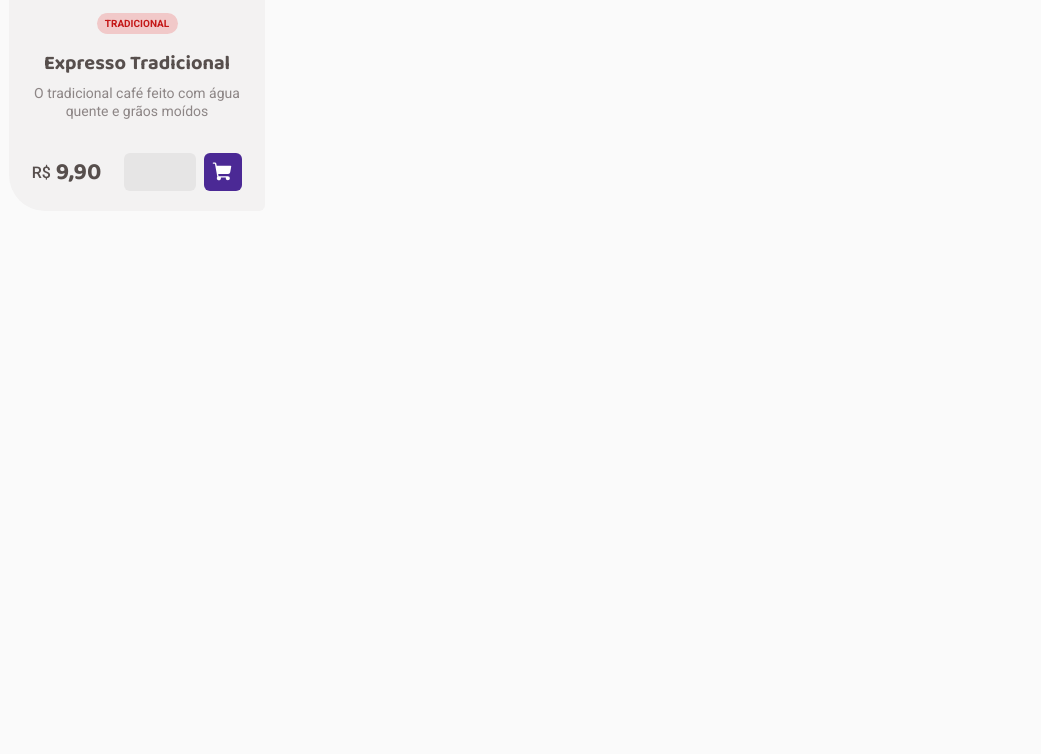
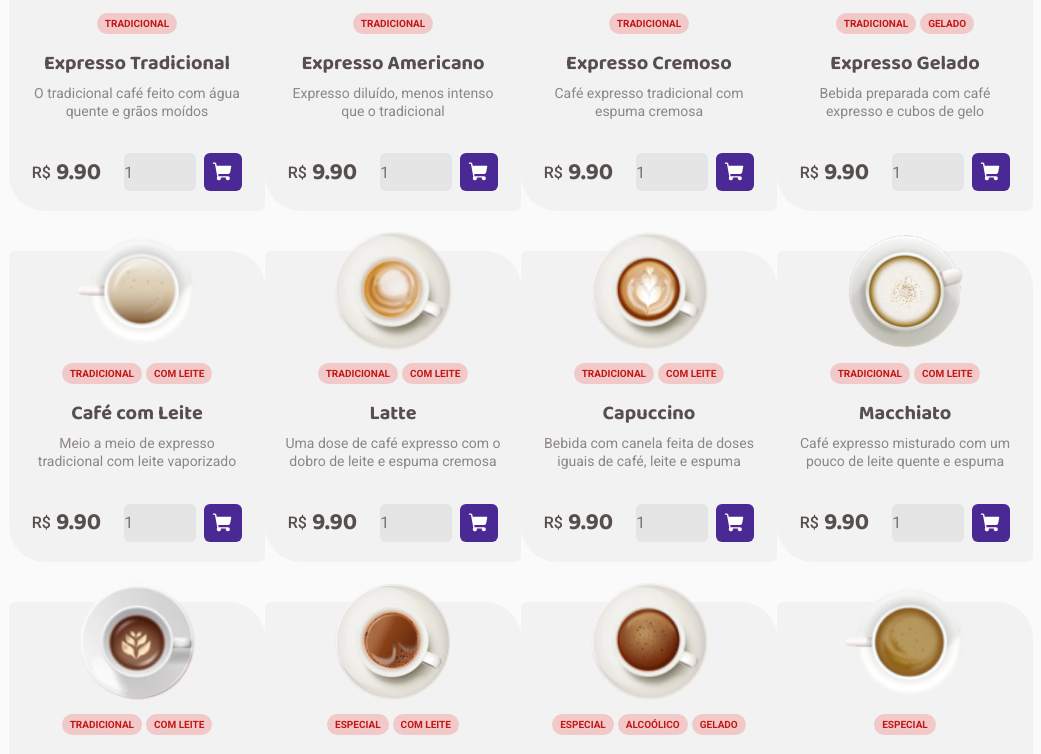
Before and after one commit to CarlosSFr/coffeeshop-ts, a React (Vite) app: page / in a window 1280 px wide. Shown: the part 936-1690 px from the top of the page, without its empty margins (151-1192 px from the left). Before the commit the page ends 1307 px from the top, so only its background shows below. Built offline with nearby package versions, Linux system fonts and the light colour scheme.

Commit message:
Home page finished

```diff
--- a/data.json
+++ b/data.json
@@ -4,113 +4,113 @@
         "id": "0",
         "title": "Expresso Tradicional",
         "description": "O tradicional café feito com água quente e grãos moídos",
-        "tags": ["tradicional"],
+        "tag": ["TRADICIONAL"],
         "price": 9.90,
-        "image": "/images/coffees/expresso.png"
+        "image": "src/assets/Type=Tradicional.png"
       },
       {
         "id": "1",
         "title": "Expresso Americano",
         "description": "Expresso diluído, menos intenso que o tradicional",
-        "tags": ["tradicional"],
+        "tag": ["TRADICIONAL"],
         "price": 9.90,
-        "image": "/images/coffees/americano.png"
+        "image": "src/assets/Type=Americano.png"
       },
       {
         "id": "2",
         "title": "Expresso Cremoso",
         "description": "Café expresso tradicional com espuma cremosa",
-        "tags": ["tradicional"],
+        "tag": ["TRADICIONAL"],
         "price": 9.90,
-        "image": "/images/coffees/expresso-cremoso.png"
+        "image": "src/assets/Type=Expresso Cremoso.png"
       },
       {
         "id": "3",
         "title": "Expresso Gelado",
         "description": "Bebida preparada com café expresso e cubos de gelo",
-        "tags": ["tradicional", "gelado"],
+        "tag": ["TRADICIONAL", "GELADO"],
         "price": 9.90,
-        "image": "/images/coffees/cafe-gelado.png"
+        "image": "src/assets/Type=Café Gelado.png"
       },
       {
         "id": "4",
         "title": "Café com Leite",
         "description": "Meio a meio de expresso tradicional com leite vaporizado",
-        "tags": ["tradicional", "com leite"],
+        "tag": ["TRADICIONAL", "COM LEITE"],
         "price": 9.90,
-        "image": "/images/coffees/cafe-com-leite.png"
+        "image": "src/assets/Type=Café com Leite.png"
       },
       {
         "id": "5",
         "title": "Latte",
         "description": "Uma dose de café expresso com o dobro de leite e espuma cremosa",
-        "tags": ["tradicional", "com leite"],
+        "tag": ["TRADICIONAL", "COM LEITE"],
         "price": 9.90,
-        "image": "/images/coffees/latte.png"
+        "image": "src/assets/Type=Latte.png"
       },
       {
         "id": "6",
         "title": "Capuccino",
         "description": "Bebida com canela feita de doses iguais de café, leite e espuma",
-        "tags": ["tradicional", "com leite"],
+        "tag": ["TRADICIONAL", "COM LEITE"],
         "price": 9.90,
-        "image": "/images/coffees/capuccino.png"
+        "image": "src/assets/Type=Capuccino.png"
       },
       {
         "id": "7",
         "title": "Macchiato",
         "description": "Café expresso misturado com um pouco de leite quente e espuma",
-        "tags": ["tradicional", "com leite"],
+        "tag": ["TRADICIONAL", "COM LEITE"],
         "price": 9.90,
-        "image": "/images/coffees/macchiato.png"
+        "image": "src/assets/Type=Macchiato.png"
       },
       {
         "id": "8",
         "title": "Mocaccino",
         "description": "Café expresso misturado com um pouco de leite quente e espuma",
-        "tags": ["tradicional", "com leite"],
+        "tag": ["TRADICIONAL", "COM LEITE"],
         "price": 9.90,
-        "image": "/images/coffees/mocaccino.png"
+        "image": "src/assets/Type=Mochaccino.png"
       },
       {
         "id": "9",
         "title": "Chocolate Quente",
         "description": "Bebida feita com chocolate dissolvido no leite quente e café",
-        "tags": ["especial", "com leite"],
+        "tag": ["ESPECIAL", "COM LEITE"],
         "price": 9.90,
-        "image": "/images/coffees/chocolate-quente.png"
+        "image": "src/assets/Type=Chocolate Quente.png"
       },
       {
         "id": "10",
         "title": "Cubano",
         "description": "Drink gelado de café expresso com rum, creme de leite e hortelã",
-        "tags": ["especial", "alcoólico", "gelado"],
+        "tag": ["ESPECIAL", "ALCOÓLICO", "GELADO"],
         "price": 9.90,
-        "image": "/images/coffees/cubano.png"
+        "image": "src/assets/Type=Cubano.png"
       },
       {
         "id": "11",
         "title": "Havaiano",
         "description": "Bebida adocicada preparada com café e leite de coco",
-        "tags": ["especial"],
+        "tag": ["ESPECIAL"],
         "price": 9.90,
-        "image": "/images/coffees/havaiano.png"
+        "image": "src/assets/Type=Havaiano.png"
       },
       {
         "id": "12",
         "title": "Árabe",
         "description": "Bebida preparada com grãos de café árabe e especiarias",
-        "tags": ["especial"],
+        "tag": ["ESPECIAL"],
         "price": 9.90,
-        "image": "/images/coffees/arabe.png"
+        "image": "src/assets/Type=Árabe.png"
       },
       {
         "id": "13",
         "title": "Irlandês",
         "description": "Bebida a base de café, uísque irlandês, açúcar e chantilly",
-        "tags": ["especial", "alcoólico"],
+        "tag": ["ESPECIAL", "ALCOÓLICO"],
         "price": 9.90,
-        "image": "/images/coffees/irlandes.png"
+        "image": "src/assets/Type=Irlandês.png"
       }
     ]
   }
--- /dev/null
+++ b/src/pages/Home/components/Menu/components/Cards/index.tsx
@@ -0,0 +1,39 @@
+import { CoffeeText, CartItems, ProductDiv, TagCoffee, TittleCoffee, PriceTag, QtyInput, CartButton } from "./styles";
+// import Tradicional from "../../../../../assets/Type=Tradicional.png"
+import { ShoppingCart } from "phosphor-react"
+
+interface CoffeeProps {
+    coffee: {
+        id: string,
+        tag: string[],
+        title: string,
+        price: number,
+        image: string,
+        description: string,
+    }
+}
+
+export function ProductContainer( {coffee}: CoffeeProps ){
+    return (
+        <>
+            <ProductDiv>
+                <img src={coffee.image} alt="" />
+                <TagCoffee>
+                    {coffee.tag.map((tags) => (
+                        <span key={tags}>{tags}</span>
+                ))}
+                </TagCoffee>
+                <TittleCoffee>{coffee.title}</TittleCoffee>
+                <CoffeeText>{coffee.description}</CoffeeText>
+
+                <CartItems>
+                    <PriceTag>R$<p>{coffee.price.toFixed(2)}</p></PriceTag>
+                    <QtyInput type="number" placeholder="1" />
+
+                    <CartButton><ShoppingCart size={22} weight="fill" color="white" /></CartButton>
+                </CartItems>
+
+            </ProductDiv>
+        </>
+    )
+}
--- a/src/pages/Home/components/Menu/components/styles.ts
+++ b/src/pages/Home/components/Menu/components/Cards/styles.ts
@@ -12,19 +12,25 @@ export const ProductDiv = styled.div`
 
      img{
          margin-top: -20px;
-         max-width: 120px;
-         max-height: 120px;
+         width: 120px;
+         height: 120px;
          align-self: center;
      }
 
 `
-export const TagCoffee = styled.span`
+export const TagCoffee = styled.div`
         display: flex;
         align-items: center;
         justify-content: center;
+        gap: 4px;
+
+        span{
+            display: flex;
+            align-items: center;
+            padding: 4px 8px 4px 8px;
+            justify-content: center;
             background-color: ${props => props.theme["red-300"]};
             height: 1.3125rem;
-        width: 5.0625rem;
             border-radius: 100px;
             color: ${props => props.theme["red-700"]};
             font-size: 0.625rem;
@@ -32,6 +38,8 @@ export const TagCoffee = styled.span`
             font-weight: bold;
             font-family: "Roboto", sans-serif;
             margin: 12px 0 16px 0;
+        }
+
 `
 
 export const TittleCoffee = styled.p`
--- a/src/pages/Home/components/Menu/components/index.tsx
+++ /dev/null
@@ -1,25 +0,0 @@
-import { CoffeeText, CartItems, ProductDiv, TagCoffee, TittleCoffee, PriceTag, QtyInput, CartButton } from "./styles";
-import Tradicional from "../../../../../assets/Type=Tradicional.png"
-import { ShoppingCart } from "phosphor-react"
-
-
-export function ProductContainer(){
-    return (
-        <>
-            <ProductDiv>
-                <img src={Tradicional} alt="" />
-                <TagCoffee>TRADICIONAL</TagCoffee>
-                <TittleCoffee>Expresso Tradicional</TittleCoffee>
-                <CoffeeText>O tradicional café feito com água quente e grãos moídos</CoffeeText>
-
-                <CartItems>
-                    <PriceTag>R$<p>9,90</p></PriceTag>
-                    <QtyInput type="number" />
-
-                    <CartButton><ShoppingCart size={22} weight="fill" color="white" /></CartButton>
-                </CartItems>
-
-            </ProductDiv>
-        </>
-    )
-}
--- a/src/pages/Home/components/Menu/index.tsx
+++ b/src/pages/Home/components/Menu/index.tsx
@@ -1,6 +1,6 @@
-import { ProductContainer } from "./components";
+import { ProductContainer } from "./components/Cards";
 import { MenuContainer, MenuItems } from "./styles";
-
+import { coffees } from "../../../../../data.json"
 
 export function Menu(){
     return (
@@ -8,7 +8,12 @@ export function Menu(){
             <h1>Nossos cafés</h1>
 
             <MenuItems>
-                <ProductContainer/>
+                {coffees.map((coffee) => (
+                    <ProductContainer
+                        key={coffee.id}
+                        coffee={coffee}
+                    />
+                ))}
             </MenuItems>
 
         </MenuContainer>
--- a/src/pages/Home/components/Menu/styles.ts
+++ b/src/pages/Home/components/Menu/styles.ts
@@ -15,8 +15,8 @@ export const MenuContainer = styled.div`
 `
 
 export const MenuItems = styled.div`
-    display: flex;
-    justify-content: space-between;
-    max-width: 70rem;
+    display: grid;
+    grid-template-columns: 1fr 1fr 1fr 1fr;
+    row-gap: 2.5rem;
 
 `
```
Also changed, not shown: src/assets/Type=Chocolate Quente.png (added), src/assets/Type=Macchiato.png (added). Lines whose indentation alone changed are shown as unchanged.
